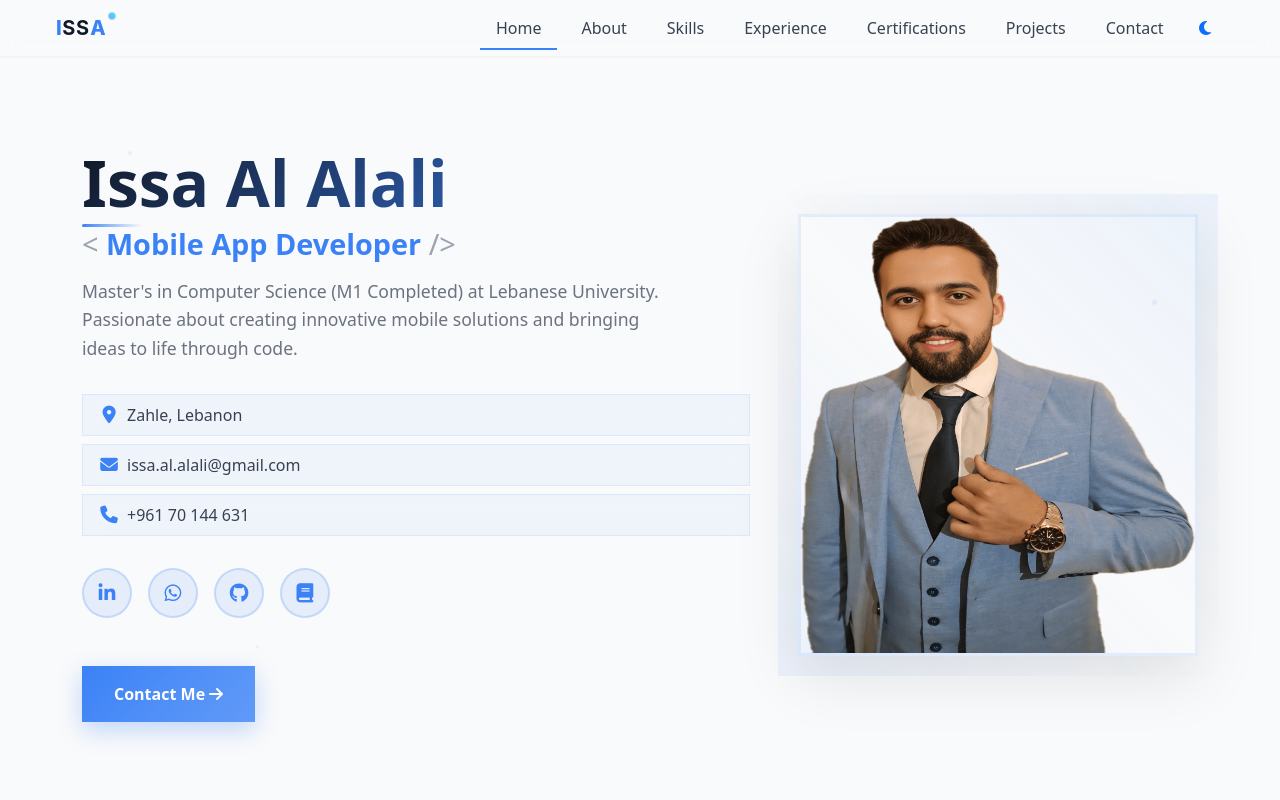
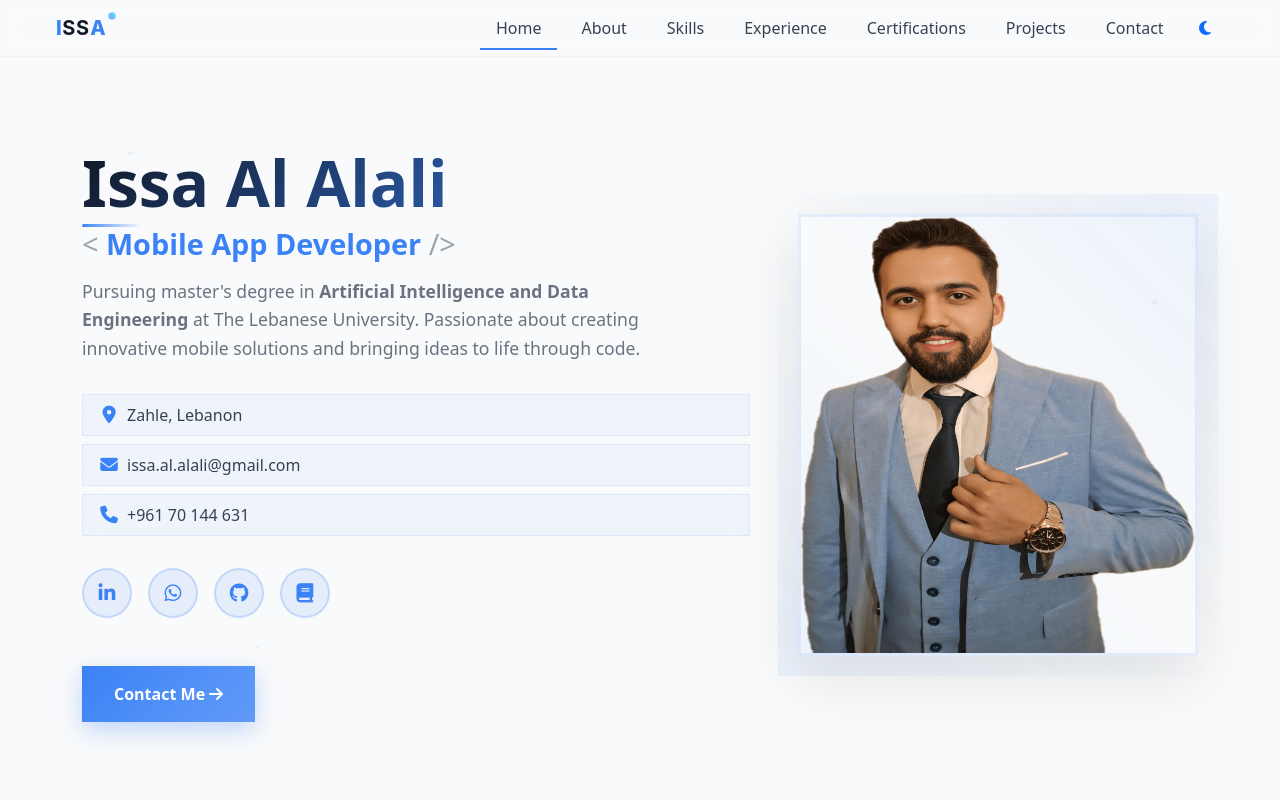
Before and after one commit to Issa-Al-Alali/Issa-s_Portfolio, a React (Vite) app: page / in a window 1280 px wide. Shown: the top 800 px of the page. Built offline with nearby package versions, Linux system fonts and the light colour scheme.

Commit message:
Modified the header to include pursing masters degree ....

```diff
--- a/src/components/Hero.jsx
+++ b/src/components/Hero.jsx
@@ -19,9 +19,10 @@ const Hero = () => {
             <h1>Issa Al Alali</h1>
             <h2>Mobile App Developer</h2>
             <p>
-              Master's in Computer Science (M1 Completed) at Lebanese
-              University. Passionate about creating innovative mobile solutions
-              and bringing ideas to life through code.
+              Pursuing master's degree in{" "}
+              <b>Artificial Intelligence and Data Engineering</b> at The
+              Lebanese University. Passionate about creating innovative mobile
+              solutions and bringing ideas to life through code.
             </p>
 
             <div className="hero-info">
```
